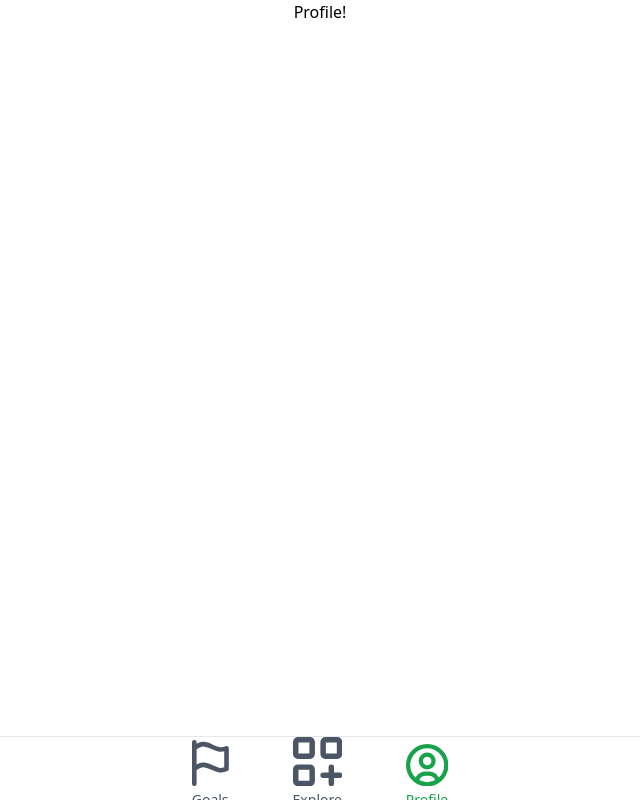
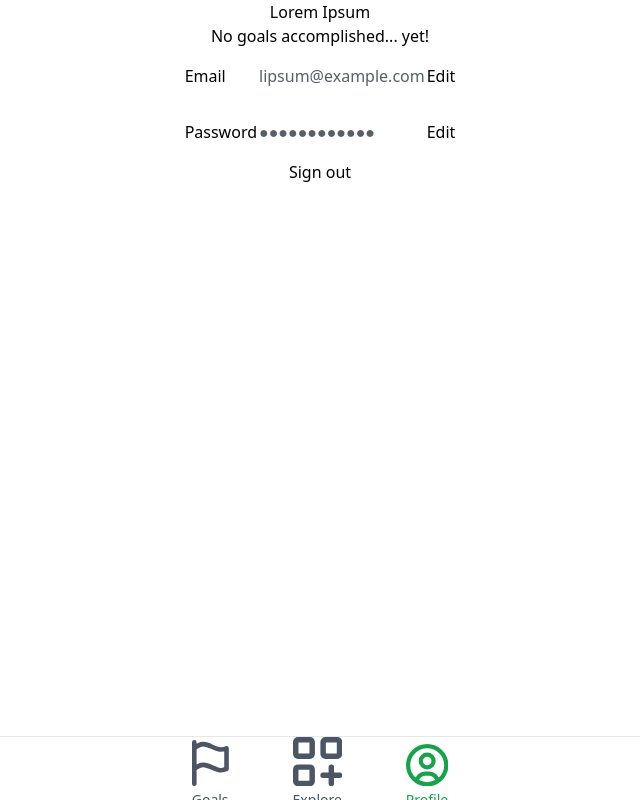
Before and after one commit to SmolBeanPatrina/FallHacks, a React (Vite) app in the folder frontend/: page /profile in a window 1280 px wide. Shown: the whole page, without its empty margins (320-960 px from the left). Built offline with nearby package versions, Linux system fonts and the light colour scheme.

Commit message:
basic profile layout

```diff
--- a/frontend/src/App.css
+++ b/frontend/src/App.css
@@ -3,3 +3,7 @@
   margin: 0 auto;
   text-align: center;
 }
+
+button {
+  @apply select-none;
+}
--- a/frontend/src/App.tsx
+++ b/frontend/src/App.tsx
@@ -4,6 +4,7 @@ import { Routes, Route, Outlet } from "react-router-dom"
 import "./App.css"
 import NavBar from "./components/NavBar"
 import Goals from "./pages/Goals"
+import Profile from "./pages/Profile"
 
 function App() {
   const [count, setCount] = useState(0)
@@ -13,7 +14,7 @@ function App() {
       <Route path="/" element={<Layout />}>
         <Route path="goals" element={<Goals />} />
         <Route path="explore" element={<h1 className="text-3xl">Explore!</h1>} />
-        <Route path="profile" element={<h1 className="text-3xl">Profile!</h1>} />
+        <Route path="profile" element={<Profile />} />
         <Route path="*" element={<h1>Not found!</h1>} />
       </Route>
     </Routes>
--- /dev/null
+++ b/frontend/src/pages/Profile.css
@@ -0,0 +1,12 @@
+td {
+    @apply py-4;
+}
+td:not(:last-child) {
+    @apply text-left;
+}
+td:nth-child(2) {
+    @apply text-gray-800/75;
+}
+td:last-child {
+    @apply text-right;
+}
--- /dev/null
+++ b/frontend/src/pages/Profile.tsx
@@ -0,0 +1,33 @@
+import "./Profile.css"
+
+function Profile() {
+  return (
+    <div className="flex flex-col items-start w-screen max-w-lg p-8">
+      <div className="flex flex-col items-start mt-12">
+        <h1 className="text-3xl font-bold">Lorem Ipsum</h1>
+        <p>No goals accomplished... yet!</p>
+      </div>
+      <div className="mt-8 w-full">
+        <table className="w-full">
+          <tbody>
+            <tr className="border-b">
+              <td>Email</td>
+              <td>lipsum@example.com</td>
+              <td>Edit</td>
+            </tr>
+            <tr>
+              <td>Password</td>
+              <td className="text-xs tracking-widest">●●●●●●●●●●●●</td>
+              <td>Edit</td>
+            </tr>
+          </tbody>
+        </table>
+      </div>
+      <button className="rounded border text-red-600 py-2 px-4 mt-8">
+        Sign out
+      </button>
+    </div>
+  )
+}
+
+export default Profile
```
Also changed, not shown: frontend/src/assets/undraw_dreamer.svg.
